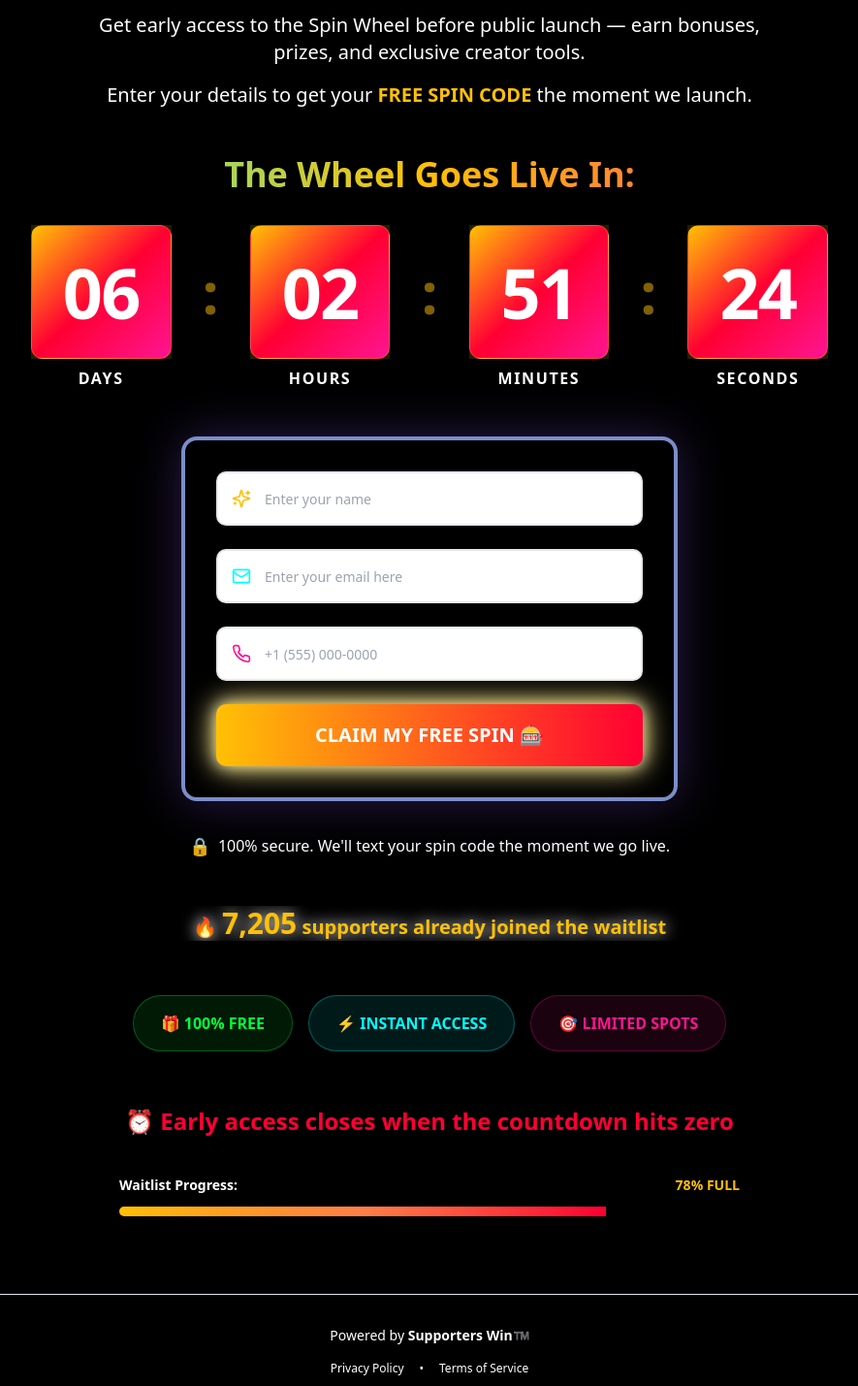
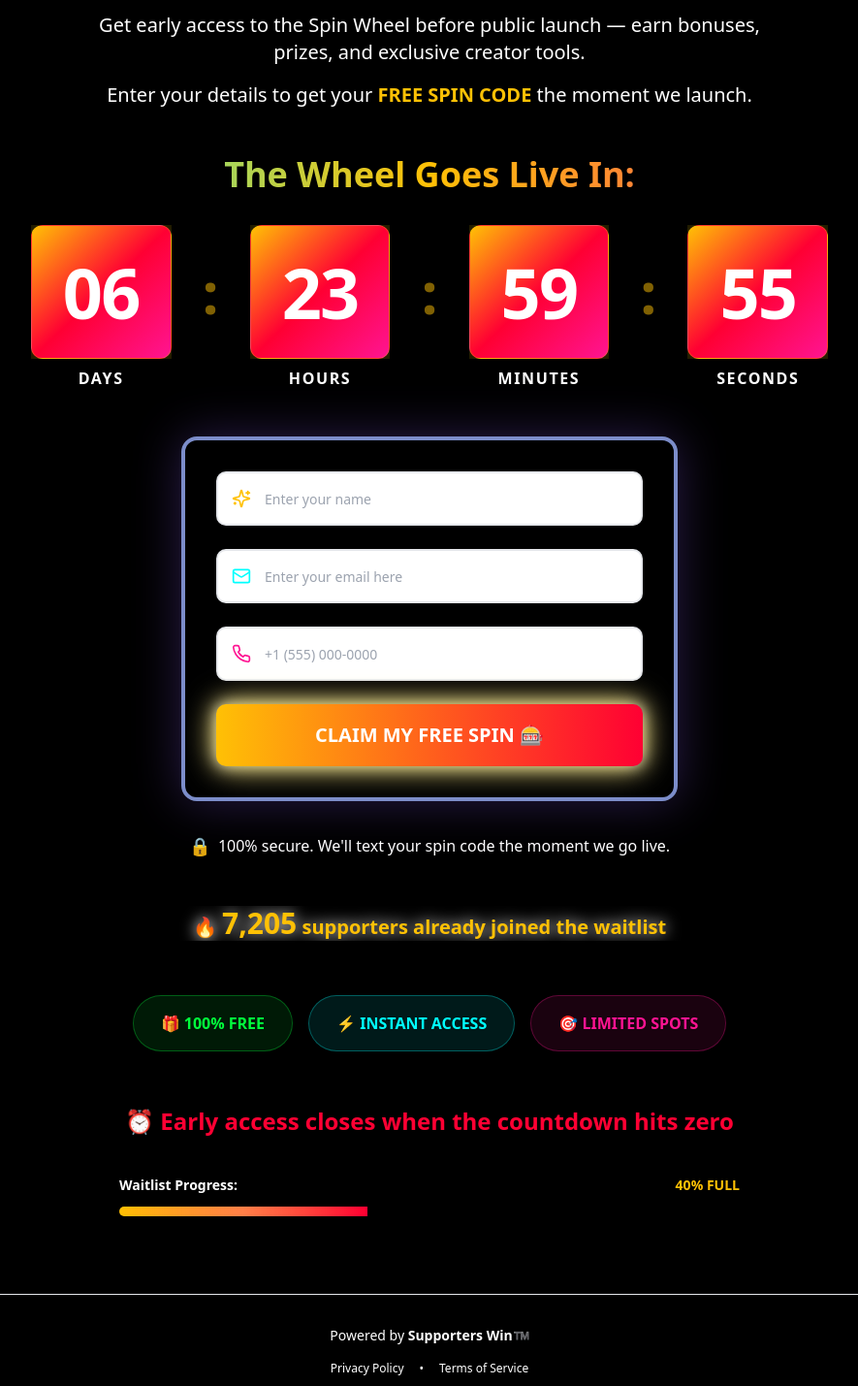
Before and after one commit to daex221/spin-win-fever, a React (Vite) app: page / in a window 1280 px wide. Shown: the part 1122-2551 px from the top of the page at 97% size, without its empty margins (197-1082 px from the left). Built offline with nearby package versions, Linux system fonts and the light colour scheme; the HTML template or start-up script is replaced by a standard one.

Commit message:
Reset countdown and waitlist progress
Reset the countdown timer to start from 7 days and update the waitlist progress to start at 40% with a daily increase of approximately 15%.

```diff
--- a/src/components/CountdownTimer.tsx
+++ b/src/components/CountdownTimer.tsx
@@ -23,8 +23,9 @@ const CountdownTimer = () => {
   });
 
   useEffect(() => {
-    // Fixed target date - November 14, 2025 at midnight UTC
-    const targetDate = new Date('2025-11-14T00:00:00Z');
+    // Target date is 7 days from now
+    const targetDate = new Date();
+    targetDate.setDate(targetDate.getDate() + 7);
 
     const calculateTimeLeft = () => {
       const difference = targetDate.getTime() - new Date().getTime();
--- a/src/pages/Index.tsx
+++ b/src/pages/Index.tsx
@@ -10,12 +10,13 @@ import supportersWinLogo from "@/assets/supporters-win-small-logo.jpg";
 const Index = () => {
   const [submitted, setSubmitted] = useState(false);
   const [userData, setUserData] = useState({ name: "", email: "", phone: "" });
-  const [progress, setProgress] = useState(78);
+  const [progress, setProgress] = useState(40);
 
   useEffect(() => {
+    // Increment by ~15% per day (0.002% per 5 seconds on average)
     const interval = setInterval(() => {
       setProgress((prev) => {
-        const increment = Math.random() * 0.5;
+        const increment = Math.random() * 0.002;
         const newProgress = prev + increment;
         return newProgress >= 100 ? 100 : newProgress;
       });
```
